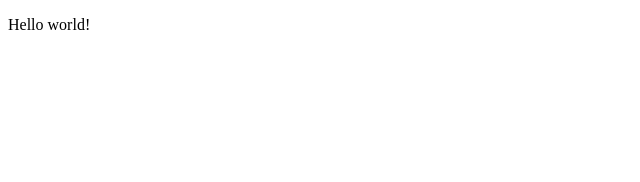
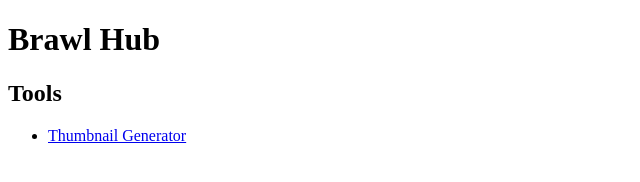
Before and after one commit to brawlhub/brawlhub.github.io, a plain HTML site: page index.html in a window 1280 px wide. Shown: the whole page, without its empty margins (0-640 px from the left). Drawn offline with Linux system fonts and the light colour scheme.

Commit message:
Added link to thumbnail generator

```diff
--- a/index.html
+++ b/index.html
@@ -8,6 +8,10 @@
     <!-- <link rel="stylesheet" href="style.css"> -->
   </head>
   <body>
-    <p>Hello world!</p>
+    <h1>Brawl Hub</h1>
+    <h2>Tools</h2>
+    <ul>
+      <li><a href="thumbnail">Thumbnail Generator</a></li>
+    </ul>
   </body>
 </html>
```
